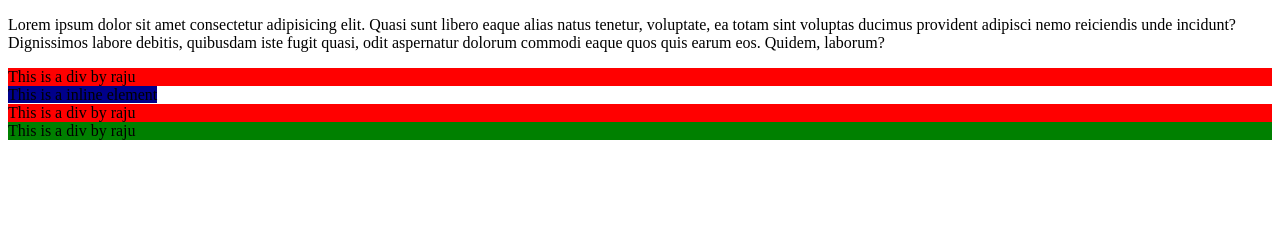
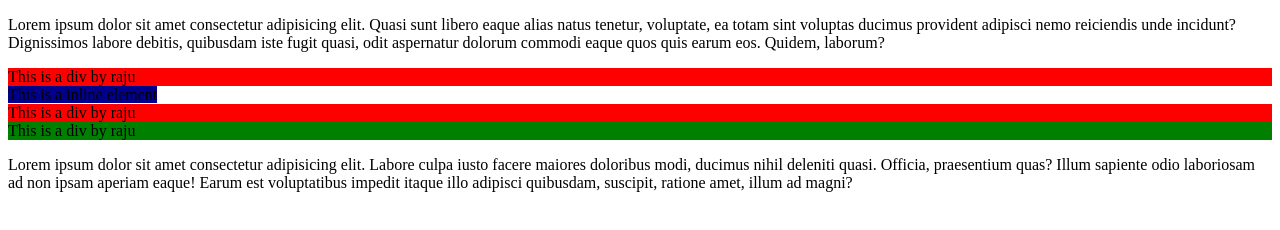
Before and after one commit to C-Puneeth/testrajupuneeth, a plain HTML site: page index.html in a window 1280 px wide. Drawn offline with Linux system fonts and the light colour scheme.

Commit message:
added lorem 45 commit 7

```diff
--- a/index.html
+++ b/index.html
@@ -11,10 +11,14 @@
     <p>Lorem ipsum dolor sit amet consectetur adipisicing elit. Quasi sunt libero eaque alias natus tenetur, voluptate,
         ea totam sint voluptas ducimus provident adipisci nemo reiciendis unde incidunt? Dignissimos labore debitis,
         quibusdam iste fugit quasi, odit aspernatur dolorum commodi eaque quos quis earum eos. Quidem, laborum?</p>
-        <div style="background-color: red;">This is a div by raju</div>
-        <span style="background-color:darkblue ;">This is a inline element</span>
+    <div style="background-color: red;">This is a div by raju</div>
+    <span style="background-color:darkblue ;">This is a inline element</span>
     <div style="background-color: red;">This is a div by raju</div>
     <div style="background-color: green;">This is a div by raju</div>
+    <p>Lorem ipsum dolor sit amet consectetur adipisicing elit. Labore culpa iusto facere maiores doloribus modi,
+        ducimus nihil deleniti quasi. Officia, praesentium quas? Illum sapiente odio laboriosam ad non ipsam aperiam
+        eaque! Earum est voluptatibus impedit itaque illo adipisci quibusdam, suscipit, ratione amet, illum ad magni?
+    </p>
 </body>
 
 </html>
```
